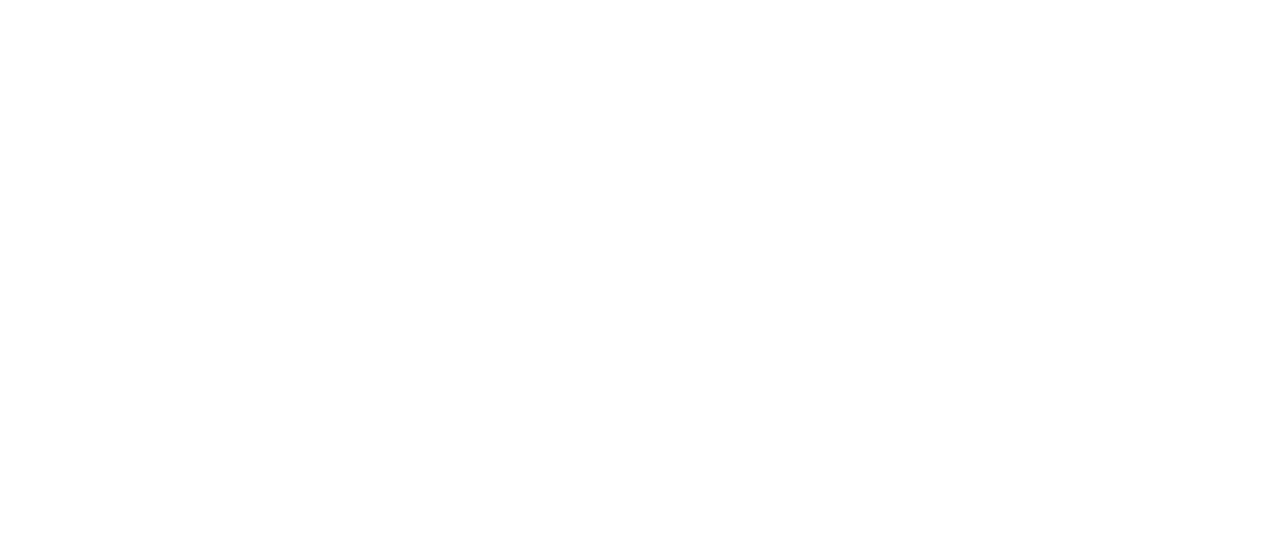
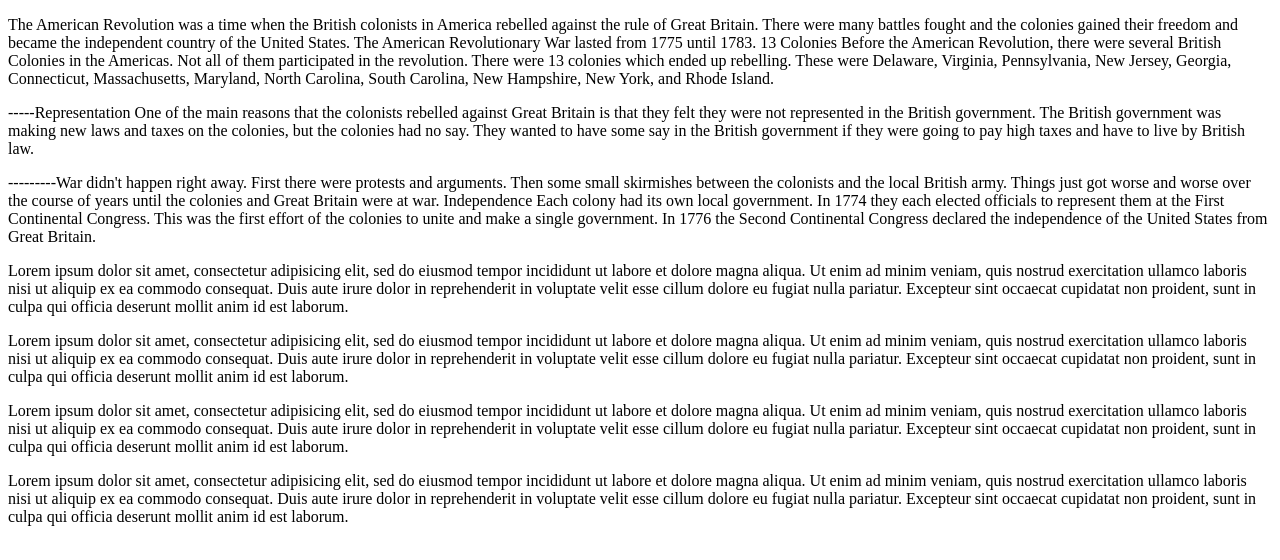
Before and after one commit to Niwer29/Documentation_Page, a plain HTML site: page index.html in a window 1280 px wide. Drawn offline with Linux system fonts and the light colour scheme.

Commit message:
User Stories (3 and 4)

```diff
--- a/index.html
+++ b/index.html
@@ -10,19 +10,58 @@
     <script src="https://cdn.freecodecamp.org/testable-projects-fcc/v1/bundle.js"></script>
 
     <main id="main-doc">
-        <section class="main-section">
+        <section class="main-section" id="American_History">
+            <header>
+                <p>The American Revolution was a time when the British colonists in America rebelled against the rule of Great Britain. There were many battles fought and the colonies gained their freedom and became the independent country of the United States. The American Revolutionary War lasted from 1775 until 1783. 13 Colonies Before the American Revolution, there were several British Colonies in the Americas. Not all of them participated in the revolution. There were 13 colonies which ended up rebelling. These were Delaware, Virginia, Pennsylvania, New Jersey, Georgia, Connecticut, Massachusetts, Maryland, North Carolina, South Carolina, New Hampshire, New York, and Rhode Island.</p>
+
+                <p>-----Representation One of the main reasons that the colonists rebelled against Great Britain is that they felt they were not represented in the British government. The British government was making new laws and taxes on the colonies, but the colonies had no say. They wanted to have some say in the British government if they were going to pay high taxes and have to live by British law. </p>
+
+                <p>---------War didn't happen right away. First there were protests and arguments. Then some small skirmishes between the colonists and the local British army. Things just got worse and worse over the course of years until the colonies and Great Britain were at war. Independence Each colony had its own local government. In 1774 they each elected officials to represent them at the First Continental Congress. This was the first effort of the colonies to unite and make a single government. In 1776 the Second Continental Congress declared the independence of the United States from Great Britain.  </p>
+            </header>
         </section>
 
-        <section class="main-section">
+        <section class="main-section" id="Roman_History">
+            <header>
+                <p>Lorem ipsum dolor sit amet, consectetur adipisicing elit, sed do eiusmod
+                tempor incididunt ut labore et dolore magna aliqua. Ut enim ad minim veniam,
+                quis nostrud exercitation ullamco laboris nisi ut aliquip ex ea commodo
+                consequat. Duis aute irure dolor in reprehenderit in voluptate velit esse
+                cillum dolore eu fugiat nulla pariatur. Excepteur sint occaecat cupidatat non
+                proident, sunt in culpa qui officia deserunt mollit anim id est laborum.</p>
+            </header>
         </section>
 
-        <section class="main-section">
+        <section class="main-section" id="Music_History">
+            <header>
+                <p>Lorem ipsum dolor sit amet, consectetur adipisicing elit, sed do eiusmod
+                tempor incididunt ut labore et dolore magna aliqua. Ut enim ad minim veniam,
+                quis nostrud exercitation ullamco laboris nisi ut aliquip ex ea commodo
+                consequat. Duis aute irure dolor in reprehenderit in voluptate velit esse
+                cillum dolore eu fugiat nulla pariatur. Excepteur sint occaecat cupidatat non
+                proident, sunt in culpa qui officia deserunt mollit anim id est laborum.</p>
+            </header>
         </section>
 
-        <section class="main-section">
+        <section class="main-section" id="Art_History">
+            <header>
+                <p>Lorem ipsum dolor sit amet, consectetur adipisicing elit, sed do eiusmod
+                tempor incididunt ut labore et dolore magna aliqua. Ut enim ad minim veniam,
+                quis nostrud exercitation ullamco laboris nisi ut aliquip ex ea commodo
+                consequat. Duis aute irure dolor in reprehenderit in voluptate velit esse
+                cillum dolore eu fugiat nulla pariatur. Excepteur sint occaecat cupidatat non
+                proident, sunt in culpa qui officia deserunt mollit anim id est laborum.</p>
+            </header>
         </section>
 
-        <section class="main-section">
+        <section class="main-section" id="Microverse_History">
+            <header>
+                <p>Lorem ipsum dolor sit amet, consectetur adipisicing elit, sed do eiusmod
+                tempor incididunt ut labore et dolore magna aliqua. Ut enim ad minim veniam,
+                quis nostrud exercitation ullamco laboris nisi ut aliquip ex ea commodo
+                consequat. Duis aute irure dolor in reprehenderit in voluptate velit esse
+                cillum dolore eu fugiat nulla pariatur. Excepteur sint occaecat cupidatat non
+                proident, sunt in culpa qui officia deserunt mollit anim id est laborum.</p>
+            </header>
         </section>
     </main>
 
```
